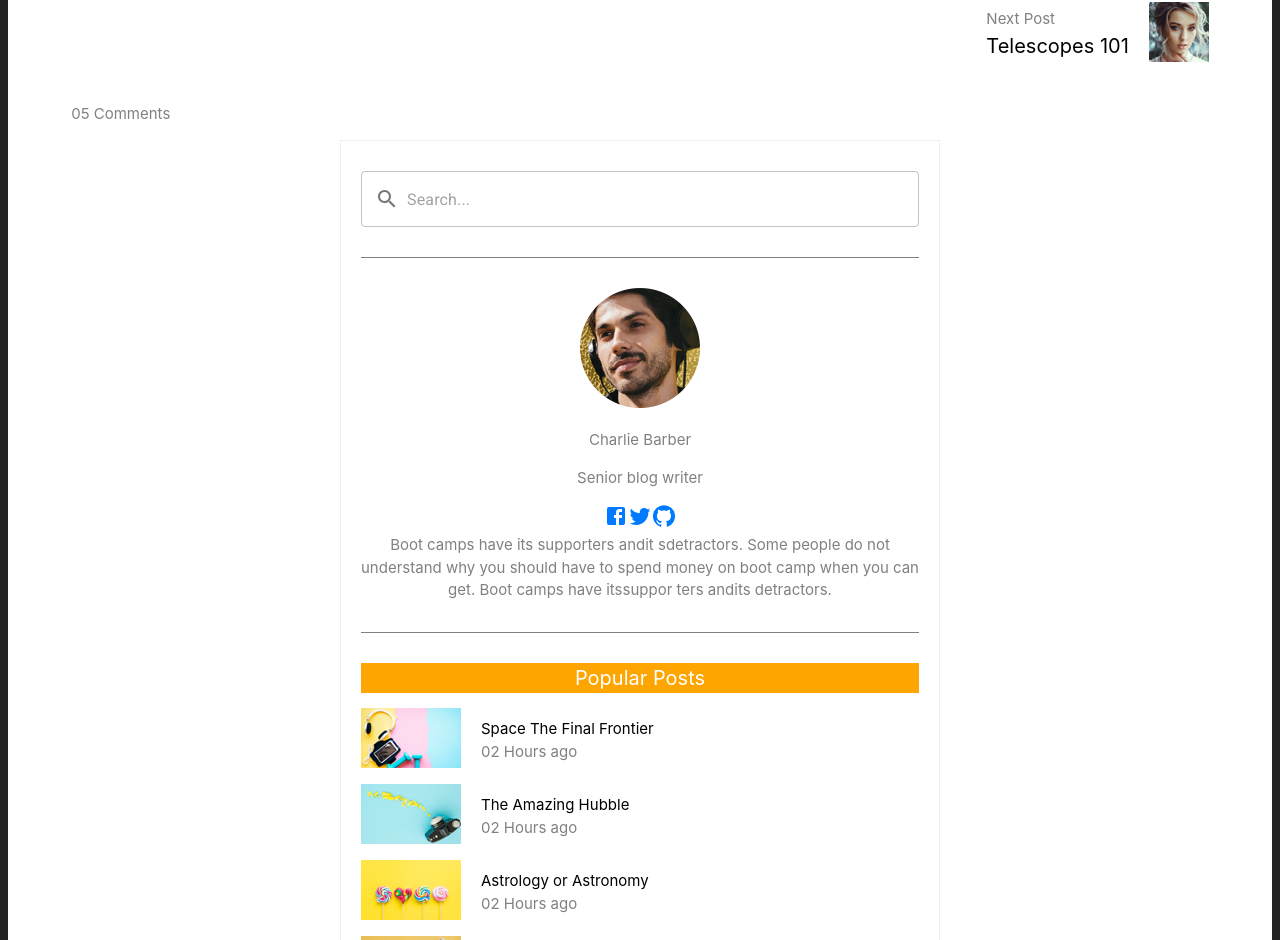
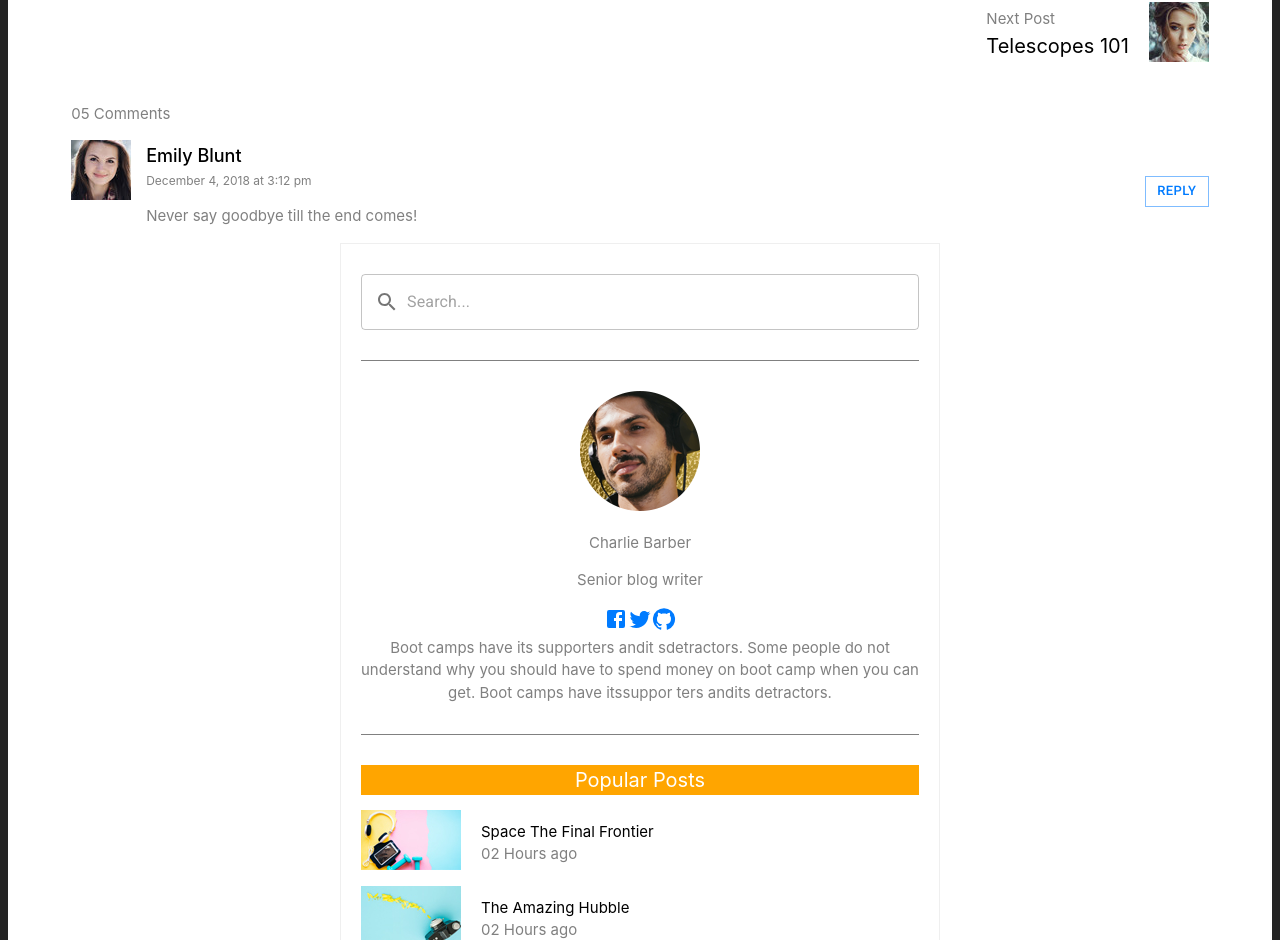
Before and after one commit to BridgetKas/ShoeStore, a React (Vite) app: page /blog/single-blog in a window 1280 px wide. Shown: the part 2349-3289 px from the top of the page. Built offline with nearby package versions, Linux system fonts and the light colour scheme.

Commit message:
Added Blog Details Page

```diff
--- a/src/pages/BlogDetails/blogDetails.jsx
+++ b/src/pages/BlogDetails/blogDetails.jsx
@@ -15,11 +15,12 @@ import post1 from '../../assets/post-img1.jpg'
 import post2 from '../../assets/post-img2.jpg'
 import prevImage from '../../assets/prev.jpg'
 import nextImage from '../../assets/next.jpg'
-import comment1 from '../../assets/c1(1).jpg'
-import comment2 from '../../assets/c2(1).jpg'
-import comment3 from '../../assets/c3(1).jpg'
-import comment4 from '../../assets/c4(1).jpg'
-import comment5 from '../../assets/c5(1).jpg'
+import comment1 from '../../assets/c1 (1).jpg'
+import comment2 from '../../assets/c2 (1).jpg'
+import comment3 from '../../assets/c3 (1).jpg'
+import comment4 from '../../assets/c4 (1).jpg'
+import comment5 from '../../assets/c5 (1).jpg'
+import ButtonComp from '../../components/common/Button';
 
 
 
@@ -141,6 +142,9 @@ function BlogDetails() {
           </div>
           <div>
             <p>05 Comments</p>
+            <div>
+              <CommentComp image={comment1} title="Emily Blunt"/>
+            </div>
 
           </div>
           <SideBarBlog/>
@@ -153,14 +157,21 @@ function BlogDetails() {
 
 function CommentComp ({image,title}) {
   return (
-    <div>
-      <div>
+    <div className={styles.commentContainer}>
+      <div className={styles.imageCommentContainer}>
         <div>
           <img src={image}/>
         </div>
-        <h3>{title}</h3>
-        <p>December 4, 2018 at 3:12 pm</p>
-        <p>Never say goodbye till the end comes!</p>
+        <div>
+          <h3 className={styles.commenter}>{title}</h3>
+          <div>
+            <p className={styles.date}>December 4, 2018 at 3:12 pm</p>
+            <p>Never say goodbye till the end comes!</p>
+          </div>
+        </div>
+      </div>
+      <div>
+        <ButtonComp variant="outlined" size="small" btnTitle="REPLY"/>
       </div>
     </div>
   )
--- a/src/pages/BlogDetails/blogDetails.module.css
+++ b/src/pages/BlogDetails/blogDetails.module.css
@@ -140,3 +140,30 @@
 .direction {
     margin: 0;
 }
+
+.commentContainer {
+    display:flex;
+    align-items:center;
+    justify-content:space-between;
+}
+
+.imageCommentContainer {
+    display:flex;
+    gap: 15px;
+}
+
+.commenter {
+    color:black;
+    margin:0;
+    text-align:left;
+    padding:0;
+    font-size: 18px;
+    font-weight: 500;
+}
+
+.date {
+    margin:0;
+    color:gray;
+    text-align: left;
+    font-size: 12px;
+}
```
